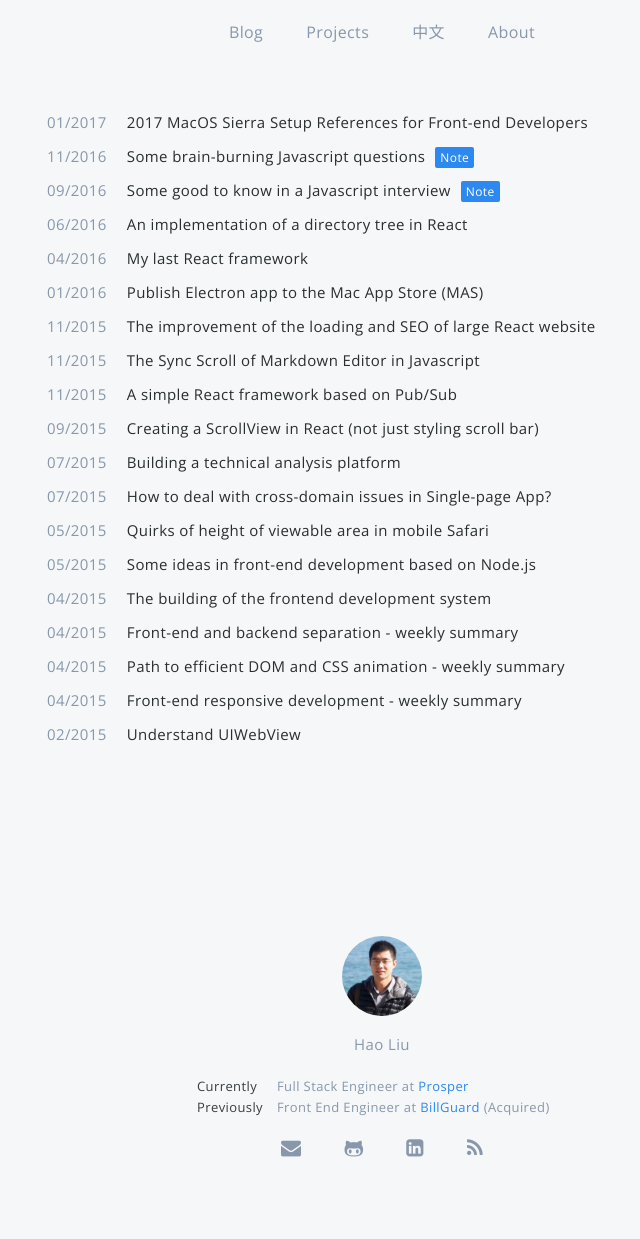
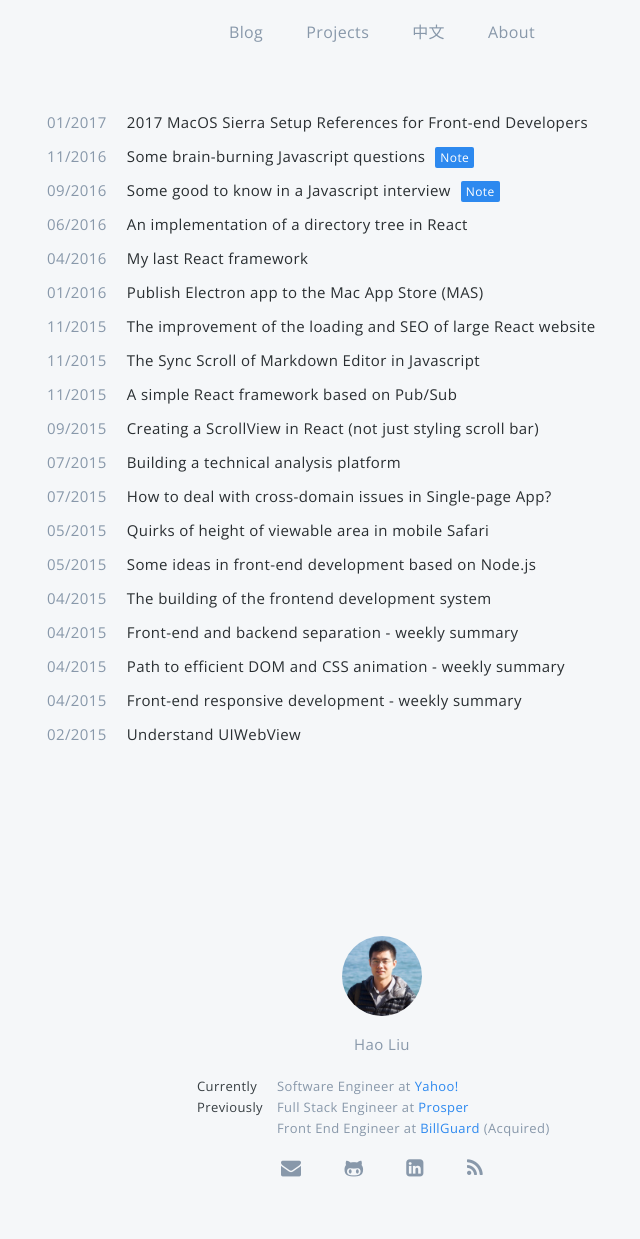
Before and after one commit to fuermosi777/fuermosi777.github.io, a Jekyll site: the page built from index.html, in a window 1280 px wide. Shown: the whole page, without its empty margins (258-898 px from the left). Built offline with Jekyll 4.4.1, drawn with Linux system fonts in a browser that asks for light colours; comment, search, counter and statistics services are not loaded.

Commit message:
update job

```diff
--- a/_includes/About.html
+++ b/_includes/About.html
@@ -5,10 +5,14 @@
         <div class="job">
             <div class="item">
                 <div class="meta">Currently</div>
+                <div class="position">Software Engineer at <a href="http://www.yahoo.com">Yahoo!</a></div>
+            </div>
+            <div class="item delete">
+                <div class="meta">Previously</div>
                 <div class="position">Full Stack Engineer at <a href="http://www.prosper.com">Prosper</a></div>
             </div>
             <div class="item delete">
-                <div class="meta">Previously</div>
+                <div class="meta"></div>
                 <div class="position">Front End Engineer at <a href="http://www.billguard.com">BillGuard</a> (Acquired)</div>
             </div>
         </div>
```
Also changed, not shown: 1 other file.
